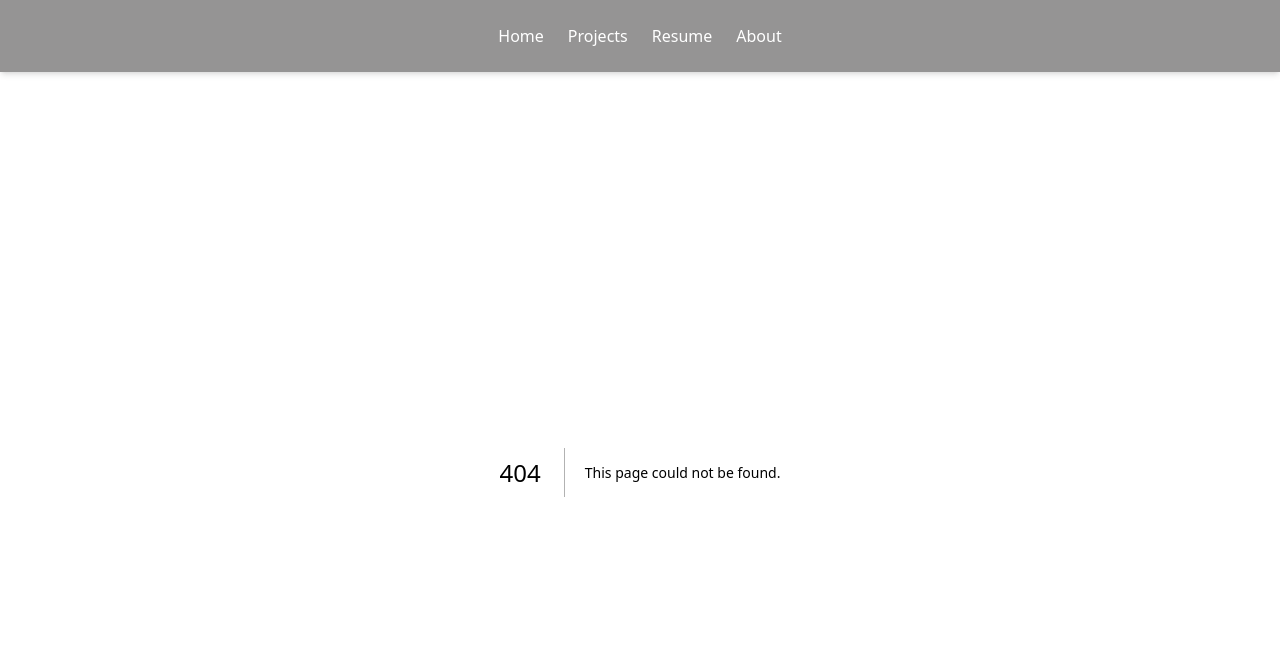
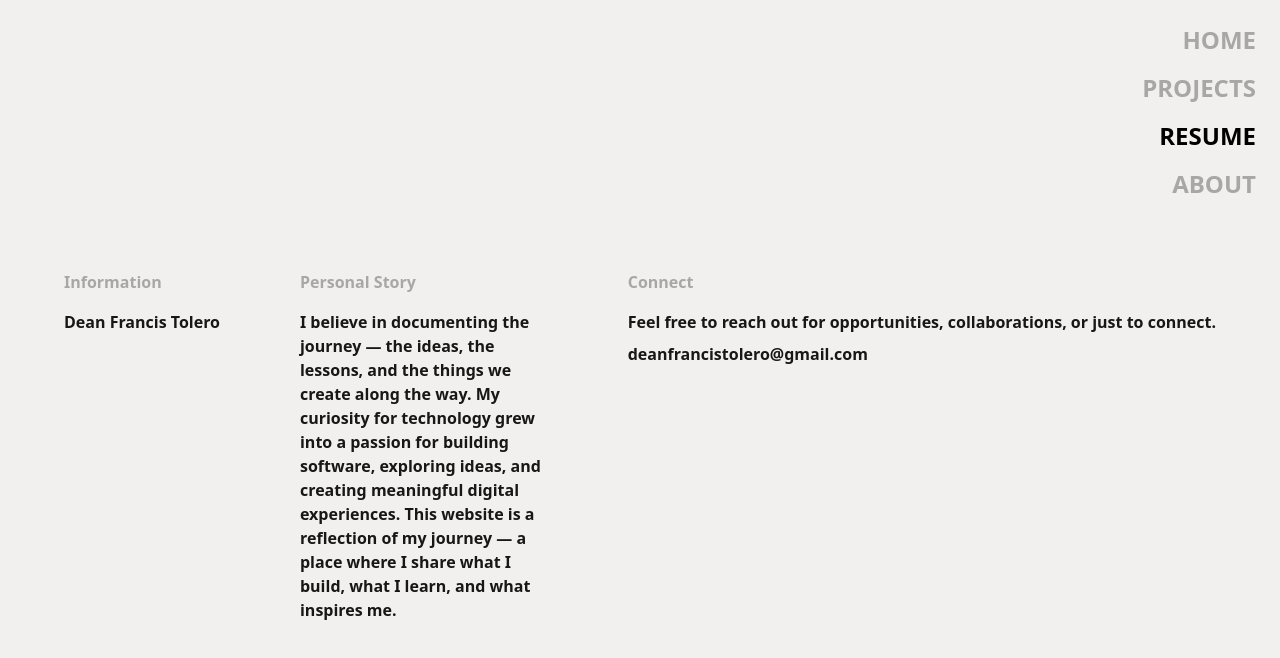
Before and after one commit to Dean-Francis-Tolero/Personal-Portfolio, a Next.js app: page /resume in a window 1280 px wide. Before the commit this address had no page. Shown: the top 658 px of the page. Built offline with nearby package versions, Linux system fonts and the light colour scheme.

Commit message:
Initialized Resume Page

```diff
--- a/app/layout.tsx
+++ b/app/layout.tsx
@@ -29,13 +29,14 @@ export default function RootLayout({
   children: React.ReactNode;
 }>) {
   return (
-    <html
-      lang="en"
-      className={`${switzer.variable} h-full antialiased`}
-    >
-      <body className="min-h-full flex flex-col">
+    <html lang="en"className={`${switzer.variable} h-full antialiased`}>
+      <body className="min-h-screen h-screen overflow-hidden">
         <Nav />
-      {children}</body>
+
+        <main className="pt-20 px-10 h-full overflow-y-auto [scrollbar-width:none] [&::-webkit-scrollbar]:hidden">
+        {children}
+        </main>
+      </body>
 
     </html>
   );
--- a/app/nav.tsx
+++ b/app/nav.tsx
@@ -1,11 +1,18 @@
+"use client";
+
+import Link from "next/link";
+import {usePathname} from "next/navigation";
+import { text } from "stream/consumers";
+
 export default function Nav() {
+  const pathname = usePathname();
   return (
-    <nav className="bg-[#959494] text-white p-6 shadow-md font-[Varela Round]">
-      <ul className="flex gap-6 justify-center">
-        <li><a href="/">Home</a></li>
-        <li><a href="/projects">Projects</a></li>
-        <li><a href="/resume">Resume</a></li>
-        <li><a href="/about">About</a></li>
+    <nav className="fixed top-6 right-6">
+      <ul className="flex flex-col gap-4 text-2xl font-bold text-right">
+        <li><Link href="/" className={pathname === "/" ? "text-black" : "text-[#a7a7a7] hover:text-[#7A7979] transition-colors"}>HOME</Link></li>
+        <li><Link href="/projects" className={pathname === "/projects" ? "text-black" : "text-[#a7a7a7] hover:text-[#7A7979] transition-colors"}>PROJECTS</Link></li>
+        <li><Link href="/resume" className={pathname === "/resume" ? "text-black" : "text-[#a7a7a7] hover:text-[#7A7979] transition-colors"}>RESUME</Link></li>
+        <li><Link href="/about" className={pathname === "/about" ? "text-black" : "text-[#a7a7a7] hover:text-[#7A7979] transition-colors"}>ABOUT</Link></li>
       </ul>
     </nav>
   );
--- a/app/page.tsx
+++ b/app/page.tsx
@@ -1,9 +1,14 @@
 export default function Home() {
   return (
     <main className="h-screen flex flex-col justify-center items-start">
-      <div className="p-6 ml-15 mt-90">
+      <div className="w-full p-6 grid grid-cols-2 font-bold">
+        <div className="flex flex-col text-4xl">Digital Playground, Personal Portfolio,<br/>Design</div>
+        <div className="flex flex-col text-2xl text-justify">I believe in documenting the journey, the ideas, the lessons, and the things we create along the way. This website is not only a portfolio of my work, but also a creative outlet where I explore new ideas, experiment with design, and bring concepts to life.</div>
+      </div>
+
+      <div className="p-6">
         <h1 className="text-[200px] font-bold">Concept</h1>
-        <h2 className="text-[40px] text-right font-bold text-[#757575]">Dean Francis</h2>
+        <h2 className="text-[40px] text-right font-bold text-[#a7a7a7]">Dean Francis</h2>
       </div>
     </main>
   );
--- /dev/null
+++ b/app/resume/page.tsx
@@ -0,0 +1,89 @@
+export default function ResumePage() {
+    return (
+        <main className="min-h-screen flex flex-col items-center">
+
+            {/* Main Content */}
+            <div className="flex-1 w-full flex items-center justify-center p-6">
+                <div className="w-full flex flex-col lg:flex-row justify-center gap-10 lg:gap-20 font-bold">
+
+                    {/* Information */}
+                    <div className="shrink-0">
+                        <h3 className="text-[#a7a7a7]">Information</h3>
+                        <p className="mt-4">Dean Francis Tolero</p>
+                    </div>
+
+                    {/* Personal Story */}
+                    <div className="w-full lg:w-[500px]">
+                        <h3 className="text-[#a7a7a7]">Personal Story</h3>
+                        <p className="mt-4">
+                            I believe in documenting the journey — the ideas, the lessons,
+                            and the things we create along the way. My curiosity for
+                            technology grew into a passion for building software, exploring
+                            ideas, and creating meaningful digital experiences. This website
+                            is a reflection of my journey — a place where I share what I
+                            build, what I learn, and what inspires me.
+                        </p>
+                    </div>
+
+                    {/* Connect */}
+                    <div className="shrink-0">
+                        <h3 className="text-[#a7a7a7]">Connect</h3>
+
+                        <p className="mt-4">
+                            Feel free to reach out for opportunities, collaborations,
+                            or just to connect.
+                        </p>
+
+                        <a
+                            href="mailto:deanfrancistolero@gmail.com"
+                            className="block mt-2 hover:text-[#a7a7a7] transition-colors"
+                        >
+                            deanfrancistolero@gmail.com
+                        </a>
+                    </div>
+
+                </div>
+            </div>
+
+            {/* Footer */}
+            <footer className="w-full px-6 py-6 flex justify-between items-center text-sm font-bold">
+
+                <p className="text-[#a7a7a7]">
+                    © 2026 Dean Francis Tolero
+                </p>
+
+                <div className="flex gap-6">
+
+                    <a
+                        href="https://github.com/Dean-Francis"
+                        target="_blank"
+                        rel="noopener noreferrer"
+                        className="hover:text-[#a7a7a7] transition-colors"
+                    >
+                        GitHub
+                    </a>
+
+                    <a
+                        href="https://www.linkedin.com/in/deanfrancistolero"
+                        target="_blank"
+                        rel="noopener noreferrer"
+                        className="hover:text-[#a7a7a7] transition-colors"
+                    >
+                        LinkedIn
+                    </a>
+
+                    <a
+                        href="/resume.pdf"
+                        download
+                        className="hover:text-[#a7a7a7] transition-colors"
+                    >
+                        Resume
+                    </a>
+
+                </div>
+
+            </footer>
+
+        </main>
+    )
+}
--- a/package.json
+++ b/package.json
@@ -11,7 +11,8 @@
   "dependencies": {
     "next": "16.2.10",
     "react": "19.2.4",
-    "react-dom": "19.2.4"
+    "react-dom": "19.2.4",
+    "tailwind-scrollbar-hide": "^4.0.0"
   },
   "devDependencies": {
     "@tailwindcss/postcss": "^4",
```
Also changed, not shown: lib/resume_data.ts (added), 2 other files (tests, documents, lock files or other folders).
